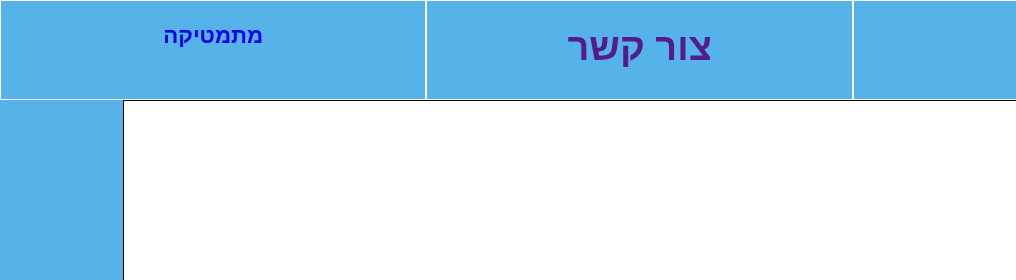
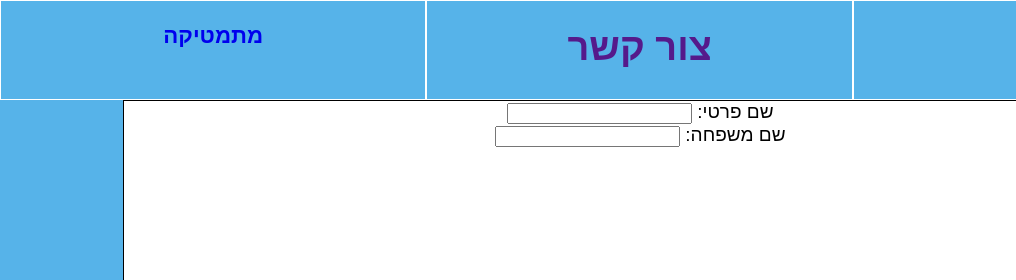
Before and after one commit to eyal78/mathtzruya, a plain HTML site: page html/contact_as.html in a window 1280 px wide. Shown: the top 280 px of the page, 0-1016 px from the left. Drawn offline with Linux system fonts and the light colour scheme.

Commit message:
Update contact_as.html

```diff
--- a/html/contact_as.html
+++ b/html/contact_as.html
@@ -13,7 +13,13 @@
 
         </nav>
         <article>
+            <form action="">
+                <input type="text" id="fname">
+                <label>:שם פרטי</label><br>
+                <input type="text" id="lname">
+                <label>:שם משפחה</label><br>
 
+            </form>
         </article>
         <aside>
 
```
